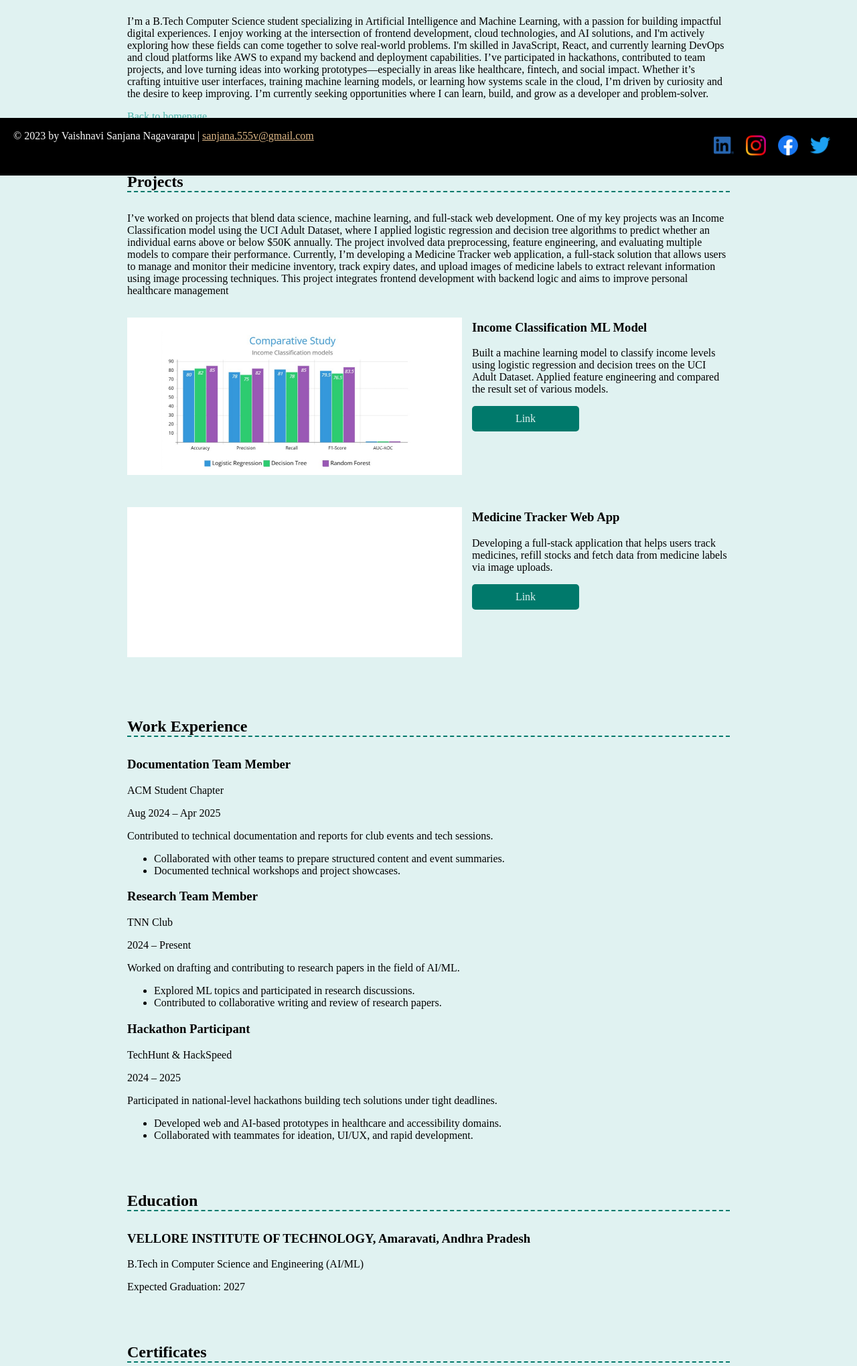
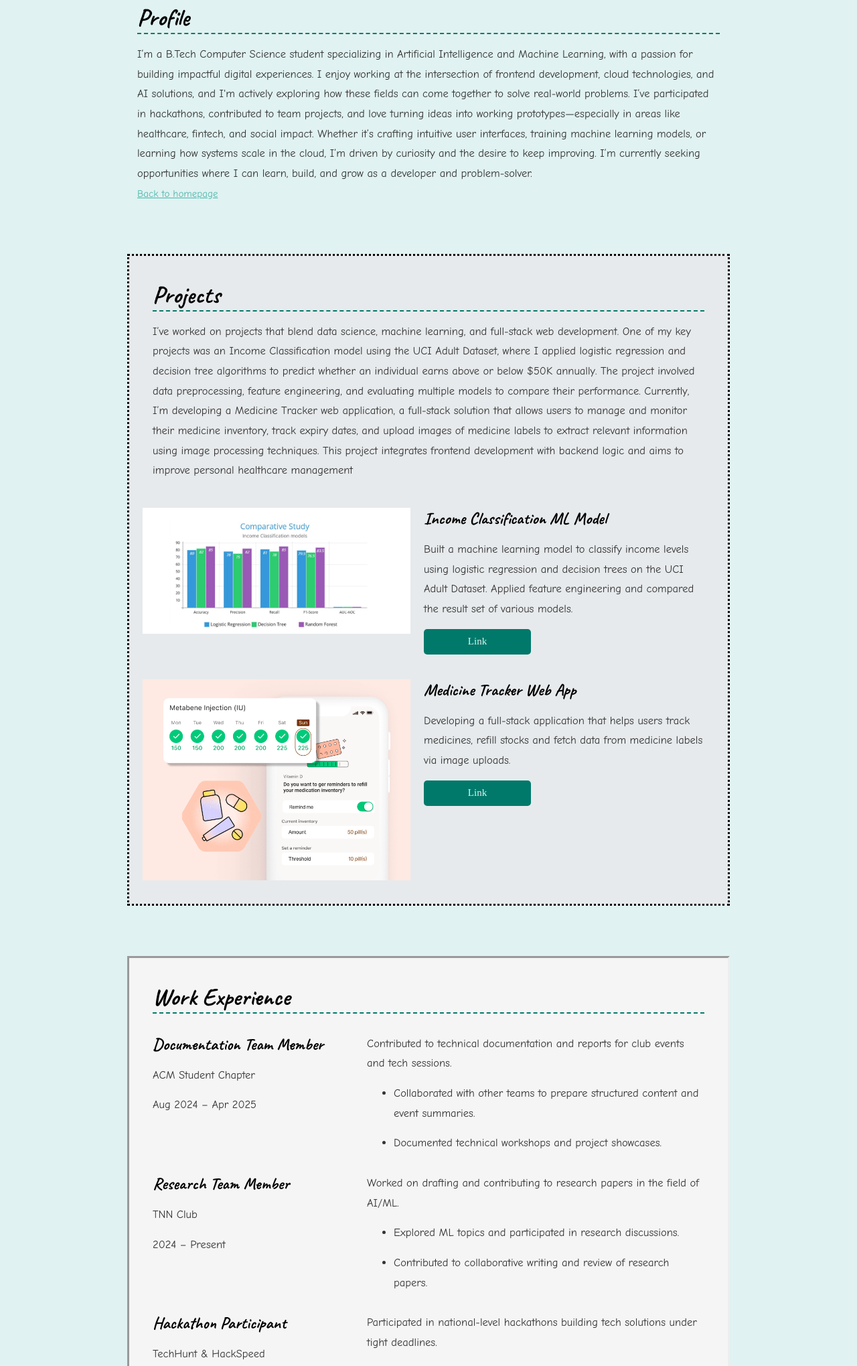
Before and after one commit to sanny165/PORTFOLIO, a plain HTML site: page resume.html in a window 1280 px wide. Shown: the part 538-2577 px from the top of the page at 67% size. Drawn offline with Linux system fonts and the light colour scheme.

Commit message:
first commit

```diff
--- a/index.html
+++ b/index.html
@@ -6,6 +6,12 @@
     <title>PORTFOLIO</title>
     <link rel="icon" href="/PORTFOLIO/placeholder-images/icon.png" />
     <link rel="stylesheet" href="styles.css" />
+    <link href="https://fonts.googleapis.com/css2?family=Great+Vibes&family=Roboto:wght@400;500;700&display=swap" rel="stylesheet">
+    <link rel="preconnect" href="https://fonts.googleapis.com">
+    <link rel="preconnect" href="https://fonts.gstatic.com" crossorigin>
+    <link href="https://fonts.googleapis.com/css2?family=Caveat:wght@400..700&display=swap" rel="stylesheet">
+
+
   </head>
   <body class="home">
     <!-- //  INTRO  // -->
@@ -28,14 +34,10 @@
             impactful digital experiences. I enjoy working at the intersection
             of frontend development, cloud technologies, and AI solutions, and
             I'm actively exploring how these fields can come together to solve
-            real-world problems. I'm skilled in JavaScript, React, and currently
-            learning DevOps and cloud platforms like AWS to expand my backend
-            and deployment capabilities. I’ve participated in hackathons,
+            real-world problems.  I’ve participated in hackathons,
             contributed to team projects, and love turning ideas into working
             prototypes—especially in areas like healthcare, fintech, and social
-            impact. Whether it’s crafting intuitive user interfaces, training
-            machine learning models, or learning how systems scale in the cloud,
-            I’m driven by curiosity and the desire to keep improving. I’m
+            impact.I’m driven by curiosity and the desire to keep improving. I’m
             currently seeking opportunities where I can learn, build, and grow
             as a developer and problem-solver.
           </p>
@@ -62,22 +64,22 @@
       <!-- Add or remove any networks. -->
       <ul class="socials">
         <li>
-          <a href="" target="_blank"
+          <a href="www.linkedin.com/in/vaishnavi-sanjana-nagavarapu-902026327" target="_blank"
             ><img src="/PORTFOLIO/placeholder-images/icon-logo-linkedin.png"
           /></a>
         </li>
         <li>
-          <a href="" target="_blank"
+          <a href="https://www.instagram.com" target="_blank"
             ><img src="/PORTFOLIO/placeholder-images/icon-logo-instagram.png"
           /></a>
         </li>
         <li>
-          <a href="" target="_blank"
+          <a href="https://www.facebook.com/" target="_blank"
             ><img src="/PORTFOLIO/placeholder-images/icon-logo-facebook.png"
           /></a>
         </li>
         <li>
-          <a href="" target="_blank"
+          <a href="https://x.com/?lang=en-in" target="_blank"
             ><img src="/PORTFOLIO/placeholder-images/icon-logo-twitter.png"
           /></a>
         </li>
--- a/resume.html
+++ b/resume.html
@@ -1,135 +1,239 @@
 <!DOCTYPE html>
 <html lang="en">
   <head>
-    <meta charset="UTF-8">
-    <meta name="viewport" content="width=device-width, initial-scale=1">
+    <meta charset="UTF-8" />
+    <meta name="viewport" content="width=device-width, initial-scale=1" />
     <title>RESUME</title>
-    <link rel="icon" href="/PORTFOLIO/placeholder-images/icon.png">
-    <link rel="stylesheet" href="styles.css">
+    <link rel="icon" href="/PORTFOLIO/placeholder-images/icon.png" />
+    <link rel="stylesheet" href="styles.css" />
+    <link href="https://fonts.googleapis.com/css2?family=Great+Vibes&family=Roboto:wght@400;500;700&display=swap" rel="stylesheet">
+    <link rel="preconnect" href="https://fonts.googleapis.com">
+    <link rel="preconnect" href="https://fonts.gstatic.com" crossorigin>
+    <link href="https://fonts.googleapis.com/css2?family=Caveat:wght@400..700&display=swap" rel="stylesheet">
   </head>
   <body class="resume">
-    <a class="btn" id="pdf" href="resume_vsn.pdf">DOWNLOAD PDF</a>
+    <a class="btn" id="pdf" href="resumepdf.pdf">DOWNLOAD PDF</a>
     <!-- //  INTRO  // -->
 
+
+      <header>
         <div class="contentwrapper">
-      <header>
         <!-- Start content edits below this line. -->
         <h1>Vaishnavi Sanjana Nagavarapu</h1>
         <h2>CSE Student | Frontend Developer | AI/ML & Cloud Focus</h2>
 
         <!-- End content edits here. -->
+      </div>
       </header>
 
-      <main>
+      <main class="contentwrapper">
         <!-- //  PROFILE  // -->
         <section class="resumesection">
           <!-- Start content edits below this line. -->
           <h2>Profile</h2>
-          <p>I’m a B.Tech Computer Science student specializing in Artificial Intelligence and Machine Learning, with a passion for building impactful digital experiences. I enjoy working at the intersection of frontend development, cloud technologies, and AI solutions, and I'm actively exploring how these fields can come together to solve real-world problems.
+          <p>
+            I’m a B.Tech Computer Science student specializing in Artificial
+            Intelligence and Machine Learning, with a passion for building
+            impactful digital experiences. I enjoy working at the intersection
+            of frontend development, cloud technologies, and AI solutions, and
+            I'm actively exploring how these fields can come together to solve
+            real-world problems.  I’ve participated in hackathons,
+            contributed to team projects, and love turning ideas into working
+            prototypes—especially in areas like healthcare, fintech, and social
+            impact. Whether it’s crafting intuitive user interfaces, training
+            machine learning models, or learning how systems scale in the cloud,
+            I’m driven by curiosity and the desire to keep improving. I’m
+            currently seeking opportunities where I can learn, build, and grow
+            as a developer and problem-solver.
+            <br>
+            <a href="index.html">Back to homepage</a>
+          </p>
 
-            I'm skilled in JavaScript, React, and currently learning DevOps and cloud platforms like AWS to expand my backend and deployment capabilities. I’ve participated in hackathons, contributed to team projects, and love turning ideas into working prototypes—especially in areas like healthcare, fintech, and social impact.
-
-            Whether it’s crafting intuitive user interfaces, training machine learning models, or learning how systems scale in the cloud, I’m driven by curiosity and the desire to keep improving. I’m currently seeking opportunities where I can learn, build, and grow as a developer and problem-solver.</p>
-          <a href="index.html">Back to homepage</a>
 
           <!-- End content edits here. -->
         </section>
 
         <!-- //  PROJECTS  // -->
-        <section class="resumesection">
+        <section class="resumesection" id="projectsection">
           <!-- Start content edits below this line. -->
           <h2>Projects</h2>
-          <p>I’ve worked on projects that blend data science, machine learning, and full-stack web development. One of my key projects was an Income Classification model using the UCI Adult Dataset, where I applied logistic regression and decision tree algorithms to predict whether an individual earns above or below $50K annually. The project involved data preprocessing, feature engineering, and evaluating multiple models to compare their performance.
-            Currently, I’m developing a Medicine Tracker web application, a full-stack solution that allows users to manage and monitor their medicine inventory, track expiry dates, and upload images of medicine labels to extract relevant information using image processing techniques. This project integrates frontend development with backend logic and aims to improve personal healthcare management</p>
+          <p>
+            I’ve worked on projects that blend data science, machine learning,
+            and full-stack web development. One of my key projects was an Income
+            Classification model using the UCI Adult Dataset, where I applied
+            logistic regression and decision tree algorithms to predict whether
+            an individual earns above or below $50K annually. The project
+            involved data preprocessing, feature engineering, and evaluating
+            multiple models to compare their performance. Currently, I’m
+            developing a Medicine Tracker web application, a full-stack solution
+            that allows users to manage and monitor their medicine inventory,
+            track expiry dates, and upload images of medicine labels to extract
+            relevant information using image processing techniques. This project
+            integrates frontend development with backend logic and aims to
+            improve personal healthcare management
+          </p>
+          <br>
 
           <!-- To add more items, copy this whole <section></section> block-->
-          <section class="projectitem">
-            <img src="/PORTFOLIO/placeholder-images/incomeclsfier.png" srcset="" alt="description of image" width="" height="">
+          <section class="projectitem" >
+            <img
+              src="/PORTFOLIO/placeholder-images/incomeclsfier.png"
+              alt="Income Classification ML Model"
+            />
             <h3>Income Classification ML Model</h3>
-            <p>Built a machine learning model to classify income levels using logistic regression and decision trees on
-              the UCI Adult Dataset. Applied feature engineering and compared the result set of various models.</p>
+            <p>
+              Built a machine learning model to classify income levels using
+              logistic regression and decision trees on the UCI Adult Dataset.
+              Applied feature engineering and compared the result set of various
+              models.
+            </p>
             <!-- link to project -->
-            <a class="btn" href="#" target="_blank">Link</a>
+            <a id="projbtn" class="btn" href="/PORTFOLIO/INCOME_CLASSIFIER.pdf" target="_blank">Link</a>
           </section>
+          <br />
           <br>
           <section class="projectitem">
-            <img src="/PORTFOLIO/placeholder-images/proj2.png" srcset="" alt="description of image" width="" height="">
+            <img
+              src="/PORTFOLIO/placeholder-images/medicine tracker.png"
+              alt="Medicine Tracker Web App"
+            />
             <h3>Medicine Tracker Web App</h3>
-            <p>Developing a full-stack application that helps users track medicines, refill stocks and fetch data from
-              medicine labels via image uploads.</p>
+            <p>
+              Developing a full-stack application that helps users track
+              medicines, refill stocks and fetch data from medicine labels via
+              image uploads.
+            </p>
             <!-- link to project -->
-            <a class="btn" href="#" target="_blank">Link</a>
+            <a id="projbtn" class="btn" href="/PORTFOLIO/Medicine_Tracker.pdf" target="_blank">Link</a>
           </section>
 
           <!-- End content edits here. -->
         </section>
 
         <!-- //  WORK EXPERIENCE  // -->
-        <section class="resumesection">
+        <section class="resumesection" id="worksection">
           <h2>Work Experience</h2>
 
-          <section>
+          <section class="workitem">
+            <div class="work">
               <h3>Documentation Team Member</h3>
               <p>ACM Student Chapter</p>
               <p>Aug 2024 – Apr 2025</p>
-            <p>Contributed to technical documentation and reports for club events and tech sessions.</p>
+            </div>
+            <div class="worksummary">
+              <p>
+                Contributed to technical documentation and reports for club
+                events and tech sessions.
+              </p>
               <ul>
-              <li>Collaborated with other teams to prepare structured content and event summaries.</li>
+                <li>
+                  Collaborated with other teams to prepare structured content
+                  and event summaries.
+                </li>
                 <li>Documented technical workshops and project showcases.</li>
               </ul>
+            </div>
           </section>
 
-          <section>
+          <section class="workitem" >
+            <div class="work">
               <h3>Research Team Member</h3>
               <p>TNN Club</p>
               <p>2024 – Present</p>
-            <p>Worked on drafting and contributing to research papers in the field of AI/ML.</p>
+            </div>
+
+            <div class="worksummary">
+              <p>
+                Worked on drafting and contributing to research papers in the
+                field of AI/ML.
+              </p>
               <ul>
-              <li>Explored ML topics and participated in research discussions.</li>
-              <li>Contributed to collaborative writing and review of research papers.</li>
+                <li>
+                  Explored ML topics and participated in research discussions.
+                </li>
+                <li>
+                  Contributed to collaborative writing and review of research
+                  papers.
+                </li>
               </ul>
+            </div>
           </section>
 
-          <section>
+          <section class="workitem">
+            <div class="work">
               <h3>Hackathon Participant</h3>
               <p>TechHunt & HackSpeed</p>
               <p>2024 – 2025</p>
-            <p>Participated in national-level hackathons building tech solutions under tight deadlines.</p>
+            </div>
+            <div class="worksummary">
+              <p>
+                Participated in national-level hackathons building tech
+                solutions under tight deadlines.
+              </p>
               <ul>
-              <li>Developed web and AI-based prototypes in healthcare and accessibility domains.</li>
-              <li>Collaborated with teammates for ideation, UI/UX, and rapid development.</li>
+                <li>
+                  Developed web and AI-based prototypes in healthcare and
+                  accessibility domains.
+                </li>
+                <li>
+                  Collaborated with teammates for ideation, UI/UX, and rapid
+                  development.
+                </li>
               </ul>
+            </div>
           </section>
         </section>
-
 
         <!-- //  EDUCATION & CERTIFICATIONS  // -->
 
         <section>
-          <div class="resumesection">
+          <div class="resumesection" id="educationsection">
             <h2>Education</h2>
+            <br>
 
             <!-- To add more items, copy this whole <section></section> block -->
             <section>
-            <h3>VELLORE INSTITUTE OF TECHNOLOGY, Amaravati, Andhra Pradesh</h3>
-            <p> B.Tech in Computer Science and Engineering (AI/ML)</p>
+              <h3>
+                Vellore Institute of Technology, Amaravati, Andhra Pradesh
+              </h3>
+              <p>B.Tech in Computer Science and Engineering (AI/ML)</p>
               <p>Expected Graduation: 2027</p>
+            </section>
+            <section>
+              <h3>
+                Central Board of Secondary Education(CBSE),Higher secondary
+              </h3>
+              <p>Graduated in: 2023</p>
+              <p>Percentage: 86.4</p>
+            </section>
+            <section>
+              <h3>
+                Central Board of Secondary Education(CBSE),Senior secondary
+              </h3>
+              <p>Graduated in: 2021</p>
+              <p>Percentage: 94.6</p>
             </section>
           </div>
           <!-- Start content edits below this line.  -->
 
-          <div class="resumesection">
+          <div class="resumesection" id="certificationsection">
             <section>
               <h2>Certificates</h2>
 
               <div>
                 <h3>Git and GitHub Basics– Conducted by CSI chapter, VIT-AP</h3>
-                <p><strong>Credential ID:</strong> 283ecfc7-860a-44e3-961e-08a85e4359b0</p>
+                <p>
+                  <strong>Credential ID:</strong>
+                  283ecfc7-860a-44e3-961e-08a85e4359b0
+                </p>
               </div>
 
               <div>
                 <h3>Hackverse Hackathon– Milestone Club, VIT-AP (2025)</h3>
-                <p><strong>Credential ID:</strong>  6e9cd4ec-4fef-4f6a-a5c0-01f7ed2a3a0e</p>
+                <p>
+                  <strong>Credential ID:</strong>
+                  6e9cd4ec-4fef-4f6a-a5c0-01f7ed2a3a0e
+                </p>
               </div>
             </section>
           </div>
@@ -138,8 +242,6 @@
         </section>
       </main>
     </div>
-
-
 
     <!-- //  FOOTER INFO, SOCIAL MEDIA  // -->
     <footer>
@@ -154,22 +256,22 @@
       <!-- Add or remove any networks. -->
       <ul class="socials">
         <li>
-          <a href="" target="_blank"
+          <a href="www.linkedin.com/in/vaishnavi-sanjana-nagavarapu-902026327" target="_blank"
             ><img src="/PORTFOLIO/placeholder-images/icon-logo-linkedin.png"
           /></a>
         </li>
         <li>
-          <a href="" target="_blank"
+          <a href="https://www.instagram.com" target="_blank"
             ><img src="/PORTFOLIO/placeholder-images/icon-logo-instagram.png"
           /></a>
         </li>
         <li>
-          <a href="" target="_blank"
+          <a href="https://www.facebook.com/" target="_blank"
             ><img src="/PORTFOLIO/placeholder-images/icon-logo-facebook.png"
           /></a>
         </li>
         <li>
-          <a href="" target="_blank"
+          <a href="https://x.com/?lang=en-in" target="_blank"
             ><img src="/PORTFOLIO/placeholder-images/icon-logo-twitter.png"
           /></a>
         </li>
--- a/styles.css
+++ b/styles.css
@@ -21,6 +21,7 @@ body{
 html{
     box-sizing: border-box;
     height:100%;
+    font-size: 62.5%;
 
 }
 *,::after,::before{
@@ -108,52 +109,100 @@ footer a:hover{
     margin:15px;
 }
 
+.resume a{
+    font-size: 1.5rem;;
+}
+
 
 /*profile*/
 
 /*projects*/
+.resume #projectsection{
+    background-color: rgb(231, 234, 236);
+    padding: 20px;
+    border-style: dotted;
+}
 
 .projectitem img{
     float:left;
-    max-width:500px;
-    max-height:300px;
+    max-width:400px;
+    max-height:350px;
     margin-right:15px;
     margin-top:15px;
     margin-bottom:15px;
 }
+.projectitem img:hover {
+    transform: scale(1.03);
+    transition: transform 0.3s ease;
+}
+
 .projectitem{
     display:flow-root;
 }
+
+.projectitem .btn:hover {
+  background-color: #000000;
+}
+
 /*work experience*/
 
+.resume #worksection{
+    background-color: whitesmoke;
+    padding: 20px;
+    border-style:inset;
+}
+.workitem{
+    display:grid;
+    grid-template-columns: 1fr 2fr;
+}
+
 /*education*/
+.resume #educationsection{
+    background-color: rgb(231, 234, 236);
+    padding: 20px;
+    border-style:outset;
+}
+
+/*certifications*/
+.resume #certificationsection{
+    background-color: whitesmoke;
+    padding: 20px;
+    border-style: dotted;
+}
 
 /*footer*/
-footer{
+footer {
     background-color: black;
-    color: #FAFAFA;
-    position:sticky;
-    bottom:0px;
-    width:100%;
-    margin:0px;
-    padding:2px;
-    display:flex;
-    box-sizing:border-box;
-    padding-inline:20px;
+    color: #ffffff;
+    width: 100dvw;
+    margin: 0;
+    display: flex;
+    align-items: center;
+    justify-content: space-between;
+    box-sizing: border-box;
+    padding: 10px 20px;
+    flex-wrap: wrap;
+}
 
+footer .content p {
+    color: rgb(192, 195, 197);
+    margin: 0; /* Prevent margin from stretching height */
 }
-.socials{
+
+.socials {
     list-style: none;
-    padding:5px;
-    display:flex;
+    display: flex;
+    gap: 10px; /* Better than margin-right on images */
+    padding: 0;
+    margin: 0;
+}
 
+.socials li img {
+    width: 30px;
+    height: auto;
+    display: block;
 }
-.socials li img{
-    margin:3px;
-    margin-right:15px;
-    height:30px;
-    width:30px;
-}
+
 
 .socials li img:hover{
     opacity:50%;
@@ -162,3 +211,146 @@ footer{
 .content{
     flex-grow:1;
 }
+
+/*font size(rem) style family*/
+
+
+/* Name - Elegant and standout */
+.home h1 {
+  font-family: 'Great Vibes', cursive;
+  font-size: 6rem;
+  font-weight: 400;
+  color: #1a1a1a;
+  text-align: center;
+  margin-top: 40px;
+  margin-bottom: 0.5rem;
+}
+
+/* Job title - Simple, spaced, stylish */
+
+
+.caveat-uniquifier {
+  font-family: "Caveat", cursive;
+  font-optical-sizing:auto;
+  font-weight: 400;
+  font-style:normal;
+}
+
+
+.home h2 {
+  font-family: 'Roboto', sans-serif;
+  font-size: 2.2rem;
+  font-weight: 500;
+  text-align: center;
+  color: #444;
+  margin-bottom: 30px;
+  letter-spacing: 1px;
+  font-style: italic;
+}
+
+.resume h1{
+    font-family: "times new roman", "Caveat", cursive;
+    font-size: 5.3rem;
+    margin: 1.5rem;
+
+}
+.resume h2{
+    font-family: "Caveat", cursive;
+    font-size: 3.6rem;
+    margin: 1.5rem;
+
+}
+.resume h3{
+    font-family: "Caveat", cursive;
+    font-size: 2.5rem;
+    margin: 1.5rem;
+
+}
+p,li{
+    font-size: 1.65rem;
+    line-height: 1.8;
+    color: #333;
+    margin-bottom: 20px;
+    margin: 1.5rem;
+    font-family: 'comic sans ms', cursive, sans-serif;
+}
+
+@media (max-width: 500px) {
+  header h1 {
+    font-size: 4rem;
+    text-align: center;
+  }
+
+  header h2 {
+    font-size: 2rem;
+    text-align: center;
+  }
+
+  .projectitem img {
+    width: 100%;
+    margin: 10px 0;
+    float: none;
+  }
+
+  .workitem {
+    display: block;
+  }
+
+  footer {
+    text-align: center;
+    flex-direction: column;
+    align-items: center;
+  }
+
+  .socials {
+    justify-content: center;
+    margin-top: 10px;
+  }
+}
+
+@media (min-width: 650px) and (max-width: 859px) {
+  .project-wrapper {
+    display: grid;
+    grid-template-columns: 1fr 1fr;
+    column-gap: 20px;
+  }
+
+  .projectitem img {
+    width: 100%;
+  }
+
+  .workitem {
+    display: grid;
+    grid-template-columns: 1fr 2fr;
+  }
+}
+
+@media (min-width: 860px) {
+  .projectitem {
+    display: flow-root;
+  }
+
+  .projectitem img {
+    float: left;
+    margin-right: 20px;
+  }
+
+  .workitem {
+    display: grid;
+    grid-template-columns: 300px 1fr;
+    column-gap: 20px;
+  }
+
+  footer {
+    display: flex;
+    justify-content: space-between;
+    align-items: center;
+    padding: 20px;
+  }
+}
+
+@media (max-width: 1250px) {
+  #pdf {
+    position: absolute;
+  }
+}
```
Also changed, not shown: placeholder-images/medicine tracker.png (added), 3 other files. Lines whose indentation alone changed are shown as unchanged.
